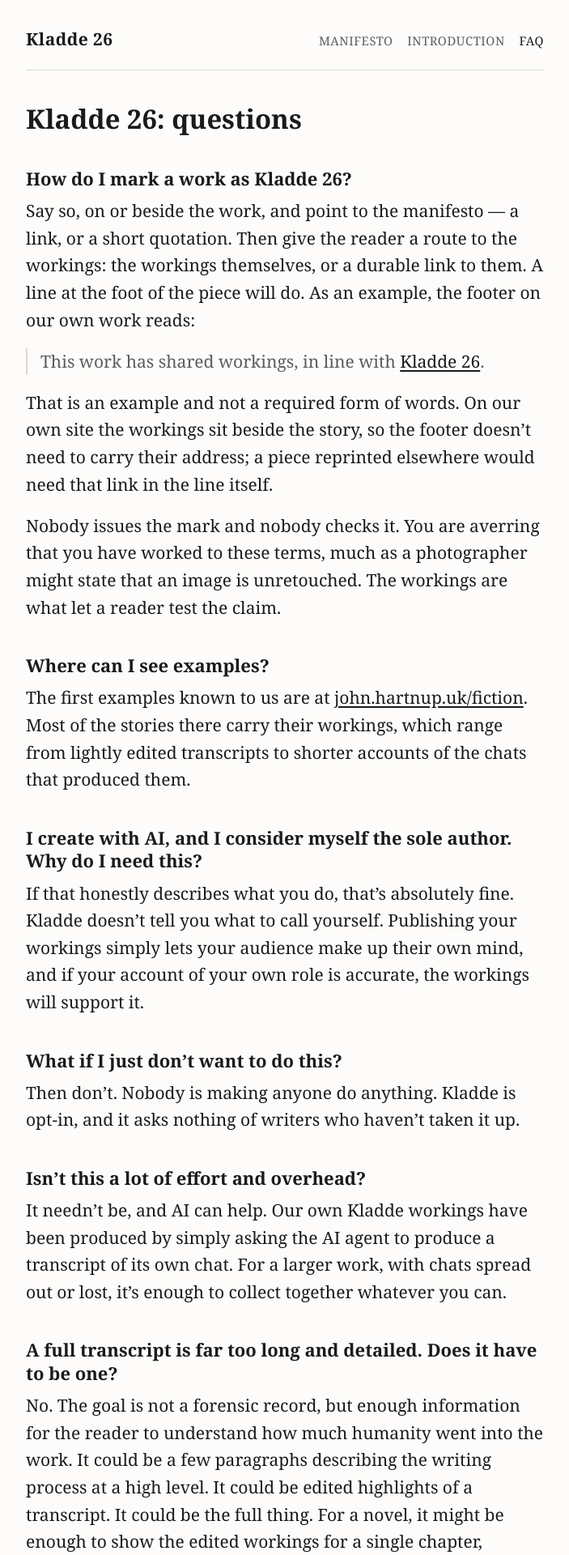
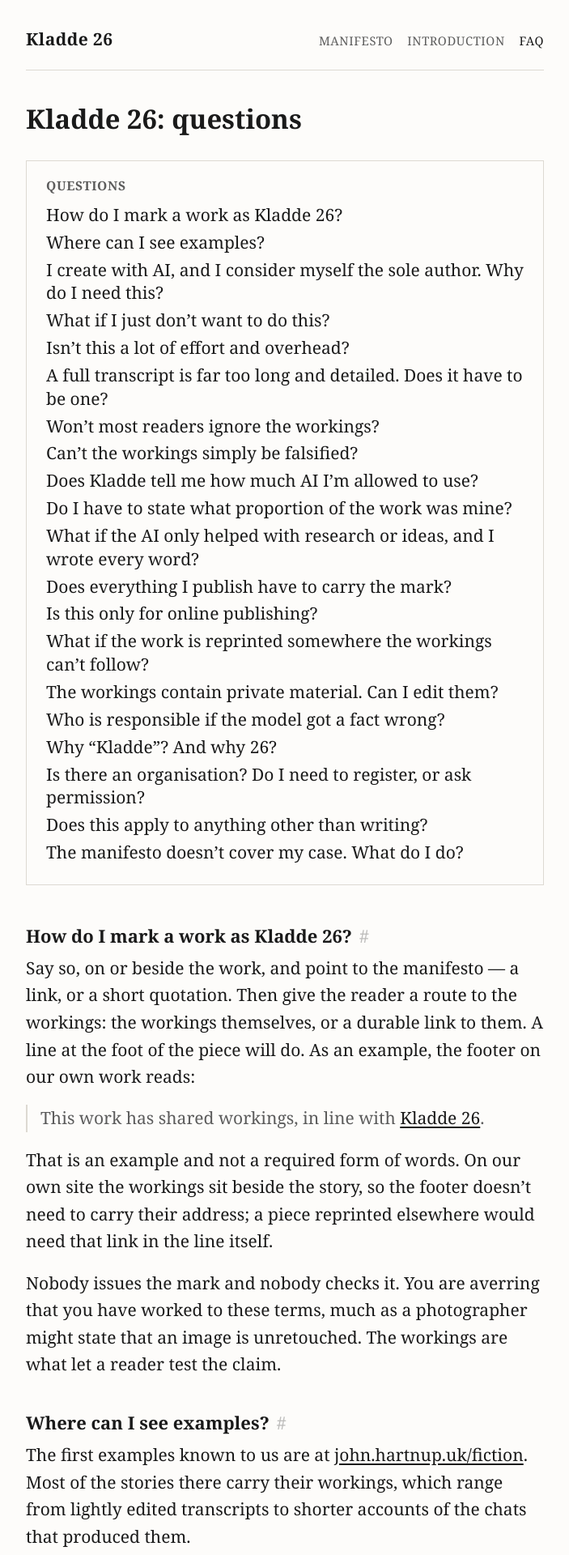
Before and after one commit to ukslim/kladde26, a Jekyll site: the page built from faq.md, in a window 1280 px wide. Shown: the top 1920 px of the page at 81% size, without its empty margins (288-991 px from the left). Built offline with Jekyll 4.4.1, drawn with Linux system fonts in a browser that asks for light colours.

Commit message:
Give the FAQ a contents list and linkable questions
Twenty questions with no way to scan them, and no visible route to a
single one. Kramdown was already generating an id per heading, so the
list comes free; the anchors make those ids reachable without reading
the source.

The "#" beside a heading appears on hover, is always faintly visible on
touch, and is added by script — the ids and the contents list work
without it. Applied to every page, so a clause of the manifesto can be
linked as precisely as a question.

Co-Authored-By: Claude Opus 5 <noreply@anthropic.com>

```diff
--- a/_layouts/default.html
+++ b/_layouts/default.html
@@ -44,5 +44,21 @@
   {%- endif %}
 </main>
 
+<script>
+(function () {
+  var body = document.querySelector('.page-body');
+  if (!body) return;
+  body.querySelectorAll('h2[id], h3[id]').forEach(function (h) {
+    if (h.closest('.toc')) return;
+    var a = document.createElement('a');
+    a.className = 'heading-anchor';
+    a.href = '#' + h.id;
+    a.setAttribute('aria-label', 'Link to \u201c' + h.textContent.trim() + '\u201d');
+    a.textContent = '#';
+    h.appendChild(a);
+  });
+})();
+</script>
+
 </body>
 </html>
--- a/assets/style.css
+++ b/assets/style.css
@@ -166,3 +166,62 @@ a:hover { text-decoration-thickness: 2px; }
   text-align: center;
   color: var(--ink-soft);
 }
+
+/* --- FAQ contents --- */
+
+.toc {
+  margin: 0 0 3rem;
+  padding: 1.25rem 1.5rem;
+  border: 1px solid var(--rule);
+}
+
+.toc h2 {
+  margin: 0 0 0.75rem;
+  font-size: 0.975rem;
+  letter-spacing: 0.04em;
+  text-transform: uppercase;
+  color: var(--ink-soft);
+}
+
+.toc ul {
+  margin: 0;
+  padding: 0;
+  list-style: none;
+}
+
+.toc li {
+  margin: 0 0 0.35rem;
+  line-height: 1.35;
+}
+
+.toc a {
+  color: var(--ink);
+  text-decoration: none;
+}
+
+.toc a:hover { text-decoration: underline; }
+
+/* --- Anchor links on headings --- */
+
+.heading-anchor {
+  margin-left: 0.4em;
+  color: var(--ink-soft);
+  text-decoration: none;
+  font-weight: 400;
+  opacity: 0;
+  transition: opacity 0.12s;
+}
+
+h2:hover > .heading-anchor,
+h3:hover > .heading-anchor,
+.heading-anchor:focus {
+  opacity: 1;
+}
+
+@media (hover: none) {
+  .heading-anchor { opacity: 0.4; }
+}
+
+:target {
+  scroll-margin-top: 1.5rem;
+}
--- a/faq.md
+++ b/faq.md
@@ -4,6 +4,16 @@ permalink: /faq/
 description: Frequently asked questions about Kladde 26 — how to mark a work, what the workings must contain, and what the manifesto deliberately leaves open.
 workings_url: /faq/workings/
 ---
+<nav class="toc" markdown="1" aria-labelledby="toc-heading">
+
+## Questions
+{:#toc-heading .no_toc}
+
+* this line is replaced by the generated list
+{:toc}
+
+</nav>
+
 ## How do I mark a work as Kladde 26?
 
 Say so, on or beside the work, and point to the manifesto — a link, or a short quotation. Then give the reader a route to the workings: the workings themselves, or a durable link to them. A line at the foot of the piece will do. As an example, the footer on our own work reads:
```
